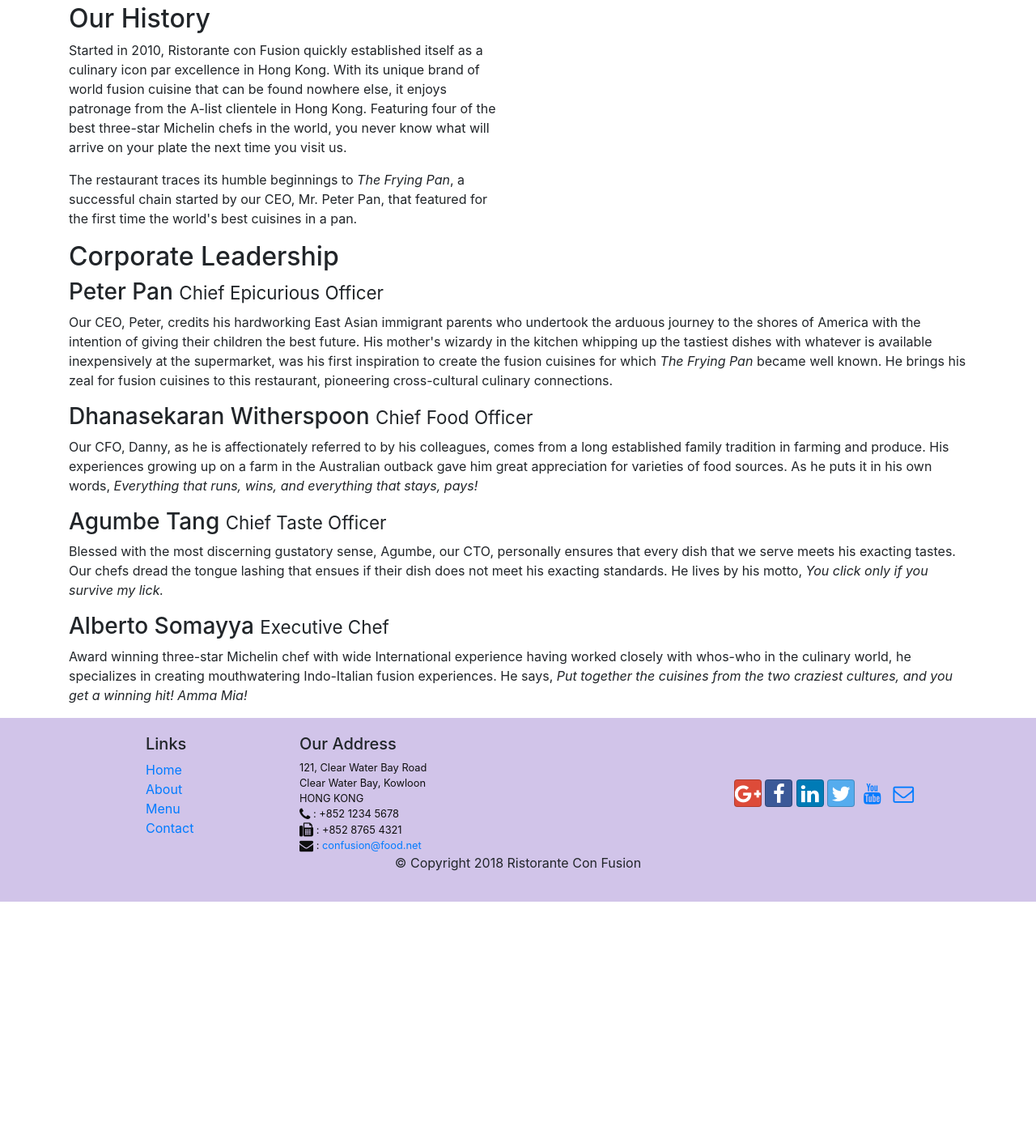
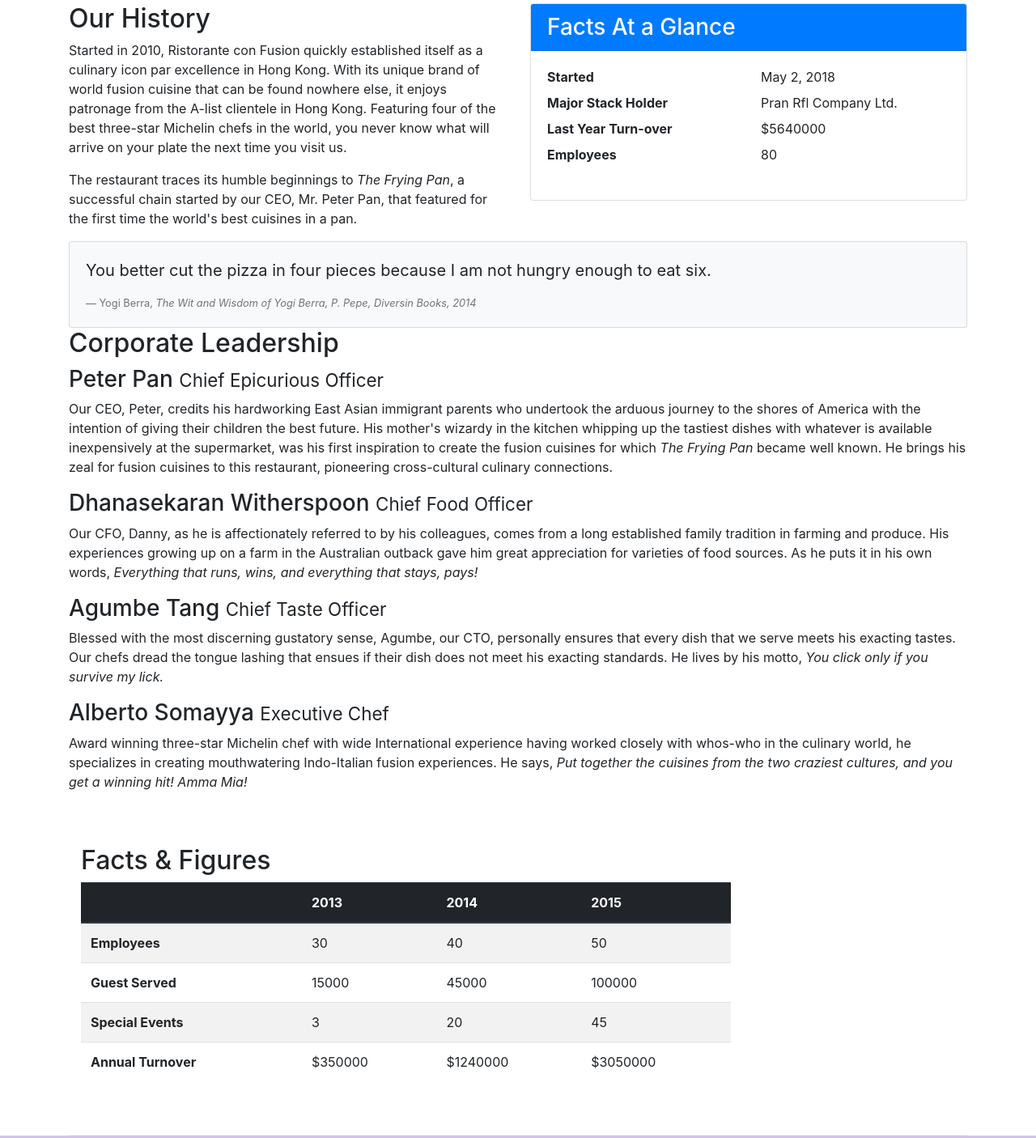
Before and after one commit to Atik33/Getting-Started-with-Bootstrap, a website: page aboutus.html in a window 1280 px wide. Shown: the part 461-1867 px from the top of the page at 81% size. Before the commit the page ends 1575 px from the top, so only its background shows below. Drawn offline with nearby package versions, Linux system fonts and the light colour scheme.

Commit message:
Tables and Cards

```diff
--- a/aboutus.html
+++ b/aboutus.html
@@ -59,7 +59,39 @@
                 <p>Started in 2010, Ristorante con Fusion quickly established itself as a culinary icon par excellence in Hong Kong. With its unique brand of world fusion cuisine that can be found nowhere else, it enjoys patronage from the A-list clientele in Hong Kong.  Featuring four of the best three-star Michelin chefs in the world, you never know what will arrive on your plate the next time you visit us.</p>
                 <p>The restaurant traces its humble beginnings to <em>The Frying Pan</em>, a successful chain started by our CEO, Mr. Peter Pan, that featured for the first time the world's best cuisines in a pan.</p>
             </div>
-            <div>
+
+            <!--**********BOOTSTRAP CARD****************-->
+            <div class="col-sm">
+                <div class="card">
+                    <h3 class="card-header bg-primary text-white">Facts At a Glance</h3>
+                    <div class="card-body">
+                        <dl class="row">
+                            <dt class="col-6">Started</dt>
+                            <dd class="col-6">May 2, 2018</dd>
+                            <dt class="col-6">Major Stack Holder</dt>
+                            <dd class="col-6">Pran Rfl Company Ltd.</dd>
+                            <dt class="col-6">Last Year Turn-over</dt>
+                            <dd class="col-6">$5640000</dd>
+                            <dt class="col-6">Employees</dt>
+                            <dd class="col-6">80</dd>
+                        </dl>
+                    </div>
+                </div>
+            </div>
+
+            <div class="col-12">
+                <div class="card card-body bg-light">
+                    <blockquote class="blockquote">
+                        <p class="mb-0"> You better cut the pizza in four pieces
+                            because I am not hungry enough to eat six.
+                        </p>
+                    </blockquote>
+                    <footer class="blockquote-footer">Yogi Berra,
+                        <cite title="Source Title">
+                            The Wit and Wisdom of Yogi Berra, P. Pepe, Diversin Books, 2014
+                        </cite>
+                    </footer>
+                </div>
             </div>
         </div>
 
@@ -77,7 +109,51 @@
                 <p class="d-none d-sm-block">Award winning three-star Michelin chef with wide International experience having worked closely with whos-who in the culinary world, he specializes in creating mouthwatering Indo-Italian fusion experiences. He says, <em>Put together the cuisines from the two craziest cultures, and you get a winning hit! Amma Mia!</em></p>
             </div>
        </div>
-
+       <!--*****************BOOTSTRAP TABLE********************************-->
+       <div class="row row-content">
+           <div class="col-12 col-sm-9">
+               <h2>Facts &amp; Figures</h2>
+               <div class="table-responsive">
+                   <table class="table table-striped">
+                       <thead class="thead-dark">
+                           <tr>
+                               <th>&nbsp;</th>
+                               <th>2013</th>
+                               <th>2014</th>
+                               <th>2015</th>
+                           </tr>
+                       </thead>
+                       <tbody>
+                           <tr>
+                               <th>Employees</th>
+                               <td>30</td>
+                               <td>40</td>
+                               <td>50</td>
+                           </tr>
+                           <tr>
+                                <th>Guest Served</th>
+                                <td>15000</td>
+                                <td>45000</td>
+                                <td>100000</td>
+                            </tr>
+                            <tr>
+                                <th>Special Events</th>
+                                <td>3</td>
+                                <td>20</td>
+                                <td>45</td>
+                            </tr>
+                            <tr>
+                                <th>Annual Turnover</th>
+                                <td>$350000</td>
+                                <td>$1240000</td>
+                                <td>$3050000</td>
+                            </tr>
+                       </tbody>
+                   </table>
+               </div>
+           </div>
+           <div class="col-12 col-sm-3"></div>
+       </div>
     </div>
 
     <footer class="footer">
```
